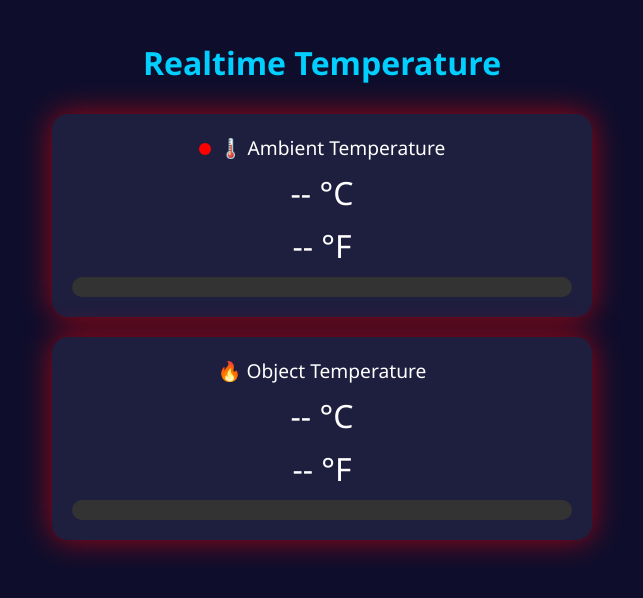
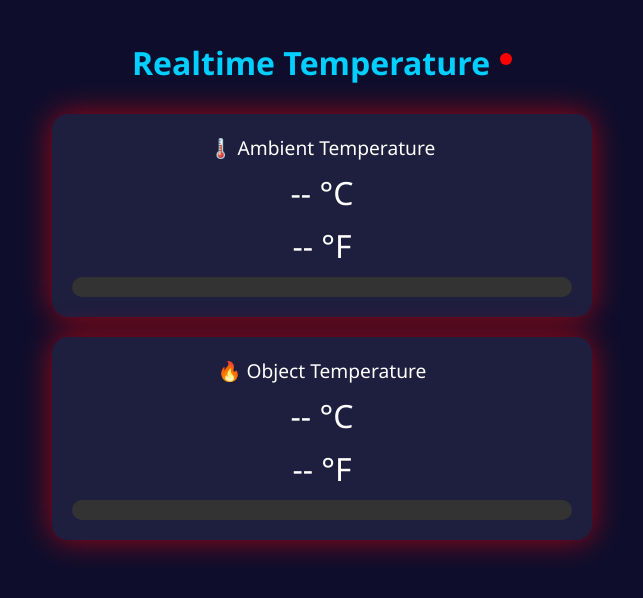
Before and after one commit to iamroyce007/livetemptrack, a plain HTML site: page index.html in a window 1280 px wide. Shown: the whole page, without its empty margins (318-961 px from the left). Drawn offline with Linux system fonts and the light colour scheme; no server answers.

Commit message:
Update index.html

```diff
--- a/index.html
+++ b/index.html
@@ -15,7 +15,24 @@
     }
     h1 {
       color: #00cfff;
-      margin-bottom: 30px;
+      margin-bottom: 10px;
+    }
+    .header-status {
+      display: flex;
+      align-items: center;
+      justify-content: center;
+      gap: 10px;
+      margin-bottom: 20px;
+      position: relative;
+    }
+    .status-light {
+      display: inline-block;
+      width: 12px;
+      height: 12px;
+      border-radius: 50%;
+      background: red;
+      position: relative;
+      top: 2px; /* Move 2px down */
     }
     .card {
       background: #1e1e3f;
@@ -47,14 +64,6 @@
       background: red;
       transition: width 0.5s ease, background 0.5s ease;
     }
-    .status-light {
-      display: inline-block;
-      width: 12px;
-      height: 12px;
-      border-radius: 50%;
-      margin-right: 8px;
-      background: red;
-    }
     @media (max-width: 600px) {
       .temp-value { font-size: 1.5em; }
       .label { font-size: 1em; }
@@ -84,10 +93,13 @@
   </style>
 </head>
 <body>
-  <h1>Realtime Temperature</h1>
+  <div class="header-status">
+    <h1>Realtime Temperature</h1>
+    <span class="status-light" id="statusLight"></span>
+  </div>
 
   <div class="card" id="ambientCard">
-    <div class="label"><span class="status-light" id="statusLight"></span>🌡️ Ambient Temperature</div>
+    <div class="label">🌡️ Ambient Temperature</div>
     <div id="ambientC" class="temp-value">-- °C</div>
     <div id="ambientF" class="temp-value">-- °F</div>
     <div class="bar-container"><div id="ambientBar" class="bar"></div></div>
@@ -124,7 +136,8 @@
       }
     });
 
-    let lastTimestamp = 0;
+    let lastDataTime = 0;
+    const TIMEOUT = 2000; // 2 seconds timeout
 
     function tempToGlowColor(tempC) {
       let percent = Math.min(Math.max((tempC - 20) / 20, 0), 1);
@@ -146,7 +159,12 @@
         if (!response.ok) throw new Error("Disconnected");
         const data = await response.json();
 
-        if (!data || typeof data.ambient !== 'number' || typeof data.object !== 'number') throw new Error("Invalid data");
+        const now = Date.now();
+        const stale = (now - lastDataTime > TIMEOUT);
+
+        if (!data || typeof data.ambient !== 'number' || typeof data.object !== 'number') throw new Error("Invalid");
+
+        lastDataTime = now;
 
         const ambC = data.ambient.toFixed(1);
         const objC = data.object.toFixed(1);
@@ -159,7 +177,6 @@
         document.getElementById('objectF').innerText = objF + ' °F';
 
         document.getElementById('statusLight').style.background = 'limegreen';
-
         document.getElementById('ambientCard').style.boxShadow = tempToGlowColor(data.ambient);
         document.getElementById('objectCard').style.boxShadow = tempToGlowColor(data.object);
 
@@ -168,10 +185,8 @@
         document.getElementById('ambientBar').style.background = tempToColor(data.ambient);
         document.getElementById('objectBar').style.background = tempToColor(data.object);
 
-        lastTimestamp = Date.now();
       } catch (err) {
-        const now = Date.now();
-        if (now - lastTimestamp > 2500) {
+        if (Date.now() - lastDataTime > TIMEOUT) {
           document.getElementById('ambientC').innerText = '-- °C';
           document.getElementById('ambientF').innerText = '-- °F';
           document.getElementById('objectC').innerText = '-- °C';
```
